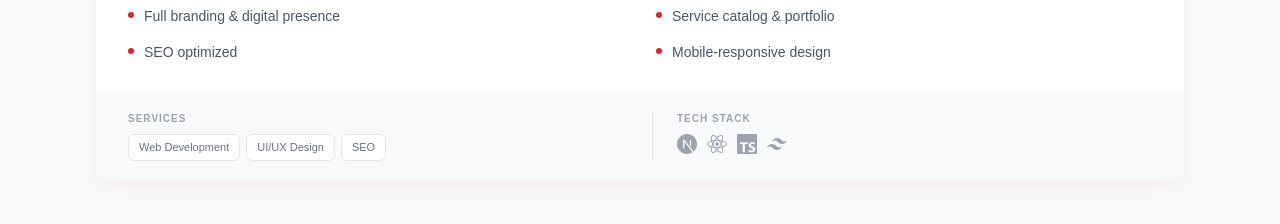
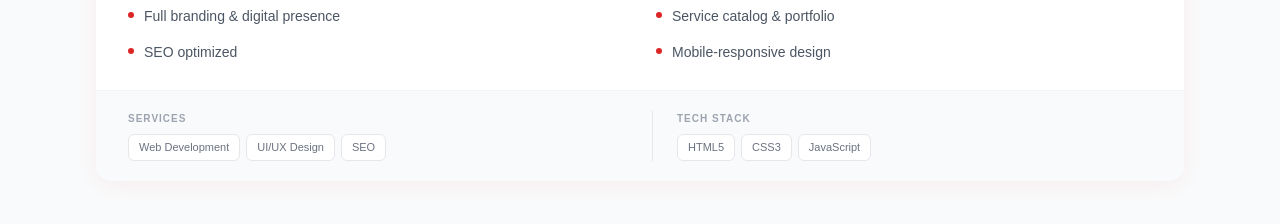
Before and after one commit to ojastechnologies/ojas-web, a Next.js app: page /portfolio in a window 1280 px wide. Shown: the part 3980-4204 px from the top of the page. Built offline with nearby package versions, Linux system fonts and the light colour scheme.

Commit message:
fix(portfolio): update Vision Sign tech stack to HTML/CSS/JS

```diff
--- a/app/portfolio/page.tsx
+++ b/app/portfolio/page.tsx
@@ -4,7 +4,7 @@ import Link from "next/link";
 import Image from "next/image";
 import { useState } from "react";
 import { HiExternalLink, HiGlobeAlt, HiChevronLeft, HiChevronRight } from "react-icons/hi";
-import { SiReact, SiDotnet, SiTypescript, SiNextdotjs, SiBlazor, SiFlutter, SiTailwindcss, SiGooglecloud, SiSupabase, SiSqlite } from "react-icons/si";
+import { SiReact, SiDotnet, SiTypescript, SiNextdotjs, SiBlazor, SiFlutter, SiTailwindcss, SiGooglecloud, SiSupabase, SiSqlite, SiHtml5, SiCss3, SiJavascript } from "react-icons/si";
 import { TbBrandCSharp, TbBrandAzure } from "react-icons/tb";
 import { IconType } from "react-icons";
 import { Navbar } from "../components/navbar";
@@ -159,7 +159,8 @@ const projects: Project[] = [
         location: "Lalitpur, Nepal",
         description: "Complete digital presence for a leading printing, advertising, and event management company in Nepal. Features service showcasing, portfolio gallery, and client engagement tools.",
         services: ["Web Development", "UI/UX Design", "SEO"],
-        technologies: [SiNextdotjs, SiReact, SiTypescript, SiTailwindcss],
+        technologies: [SiHtml5, SiCss3, SiJavascript],
+        techLabels: ["HTML5", "CSS3", "JavaScript"],
         links: [
             { label: "Website", url: "https://visionsignadvertising.com.np", icon: HiGlobeAlt },
         ],
```
